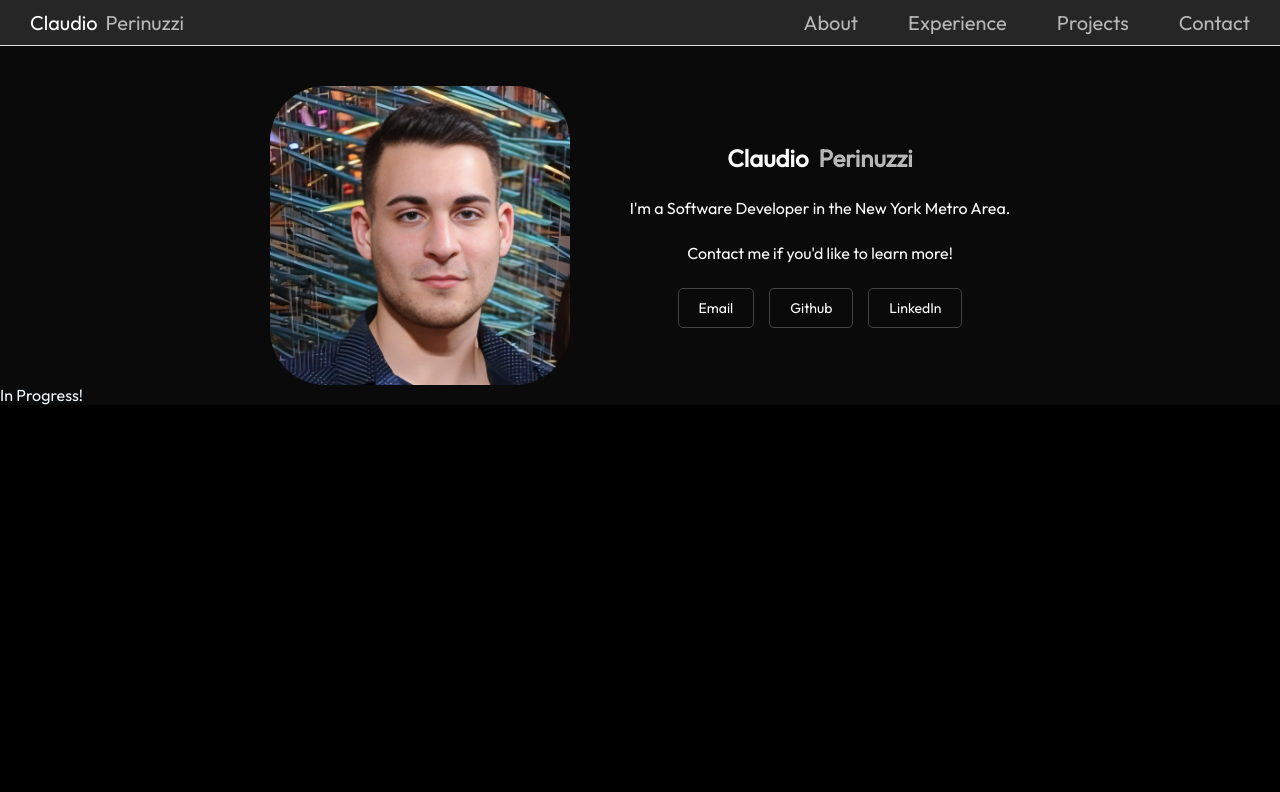
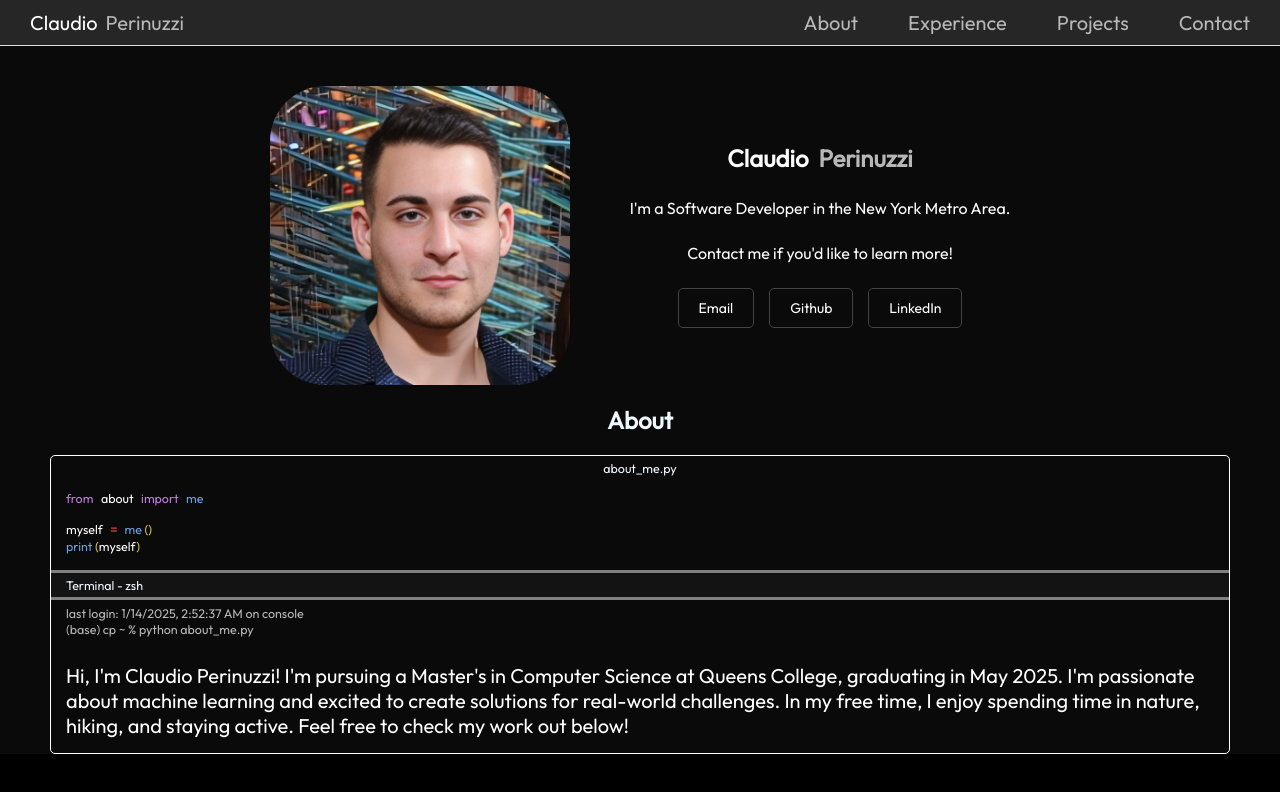
Before and after one commit to Claudio-Perinuzzi/portfolio-website, a React (Vite) app: page / in a window 1280 px wide. Shown: the top 792 px of the page. Built offline with nearby package versions, Linux system fonts and the light colour scheme.

Commit message:
Added commit component

```diff
--- a/src/components/About/About.jsx
+++ b/src/components/About/About.jsx
@@ -3,6 +3,52 @@ import styles from './About.module.css';
 
 export const About = () => {
     return (
-        <>In Progress!</>
+        <>
+            <section id="about">
+
+                <h1 className={styles.aboutHeader}>About</h1>
+
+                <div className={styles.windowContainer}>
+                    <div className={styles.tabHeader}>
+                            about_me.py
+                    </div>
+                        <div className={styles.ideContainer}>
+                            <span className={styles.import}>from</span>{" "}
+                            <span className={styles.variable}>about</span>{" "}
+                            <span className={styles.import}>import</span>{" "}
+                            <span className={styles.function}>me</span> <br /> <br />
+                            <span className={styles.vaideContainerriable}>myself</span>{" "}
+                            <span className={styles.operator}>=</span>{" "}
+                            <span className={styles.function}>me</span>
+                            <span className={styles.parenthesis}> ()</span>
+                            <br />
+                            <span className={styles.function}>print</span>
+                            <span className={styles.parenthesis}> (</span>
+                            <span className={styles.variable}>myself</span>
+                            <span className={styles.parenthesis}>)</span>
+                        </div>
+
+                    <div className={styles.terminalHeader}>
+                            Terminal - zsh
+                    </div>
+
+                    <div className={styles.terminal}>
+                        last login: {new Date().toLocaleString()} on console <br />
+                        (base) cp ~ % python about_me.py
+                        <br/>
+                        <br/>
+                        <div className= {styles.aboutText}>
+                            Hi, I'm Claudio Perinuzzi! I'm pursuing a Master's in Computer Science
+                            at Queens College, graduating in May 2025. I'm passionate about machine
+                            learning and excited to create solutions for real-world challenges. In my
+                            free time, I enjoy spending time in nature, hiking, and staying active.
+                            Feel free to check my work out below!
+                        </div>
+                    </div>
+
+                </div>
+            </section>
+
+        </>
     )
 }
--- a/src/components/About/About.module.css
+++ b/src/components/About/About.module.css
@@ -3,3 +3,83 @@
 :root {
     color: aliceblue;
 }
+
+.aboutHeader {
+    margin-top:20px;
+    text-align: center;
+}
+
+.windowContainer {
+    margin-top: 20px;
+    background-color: var(--color-tab);
+    border-radius: 5px;
+    align-self: center;
+    margin-right: 50px;
+    margin-left: 50px;
+    font-size: 12.5px;
+    border-style: solid;
+    border-color: white;
+    border-width: 0.5px;
+}
+
+.tabHeader {
+    text-align: center;
+    padding-top: 4px;
+    padding-bottom: 4px;
+}
+
+.terminal {
+    background-color: var(--color-terminal-bg);
+    color: var(--color-secondary-text);
+    padding-top: 5px;
+    min-height: 150px;
+    border-radius: 5px;
+    padding-left: 15px;
+    padding-bottom: 10px;
+}
+
+.terminalHeader {
+    padding-left: 15px;
+    padding-top: 4px;
+    padding-bottom: 4px;
+    background-color: rgb(19, 19, 20);
+    border-style: solid;
+    border-right: 0px;
+    border-left: 0px;
+    border-color: gray;
+
+}
+
+.aboutText {
+    font-size: 20px;
+    padding-top: 10px;
+    color: white;
+    padding-bottom: 5px;
+}
+
+.ideContainer {
+    font-family: 'Fira Code', 'Courier New', monospace;
+    color: white;
+    padding-top: 10px;
+    padding-left: 15px;
+    background-color: var(--color-ide-bg);
+    border-radius: 5px;
+    padding-bottom: 15px;
+}
+
+.operator {
+    color: rgb(186, 57, 54);
+    font-weight: bold;
+}
+
+.import {
+    color: rgb(193, 126, 223);
+}
+
+.function {
+    color: rgb(111, 161, 221)
+}
+
+.parenthesis {
+    color: rgb(241, 209, 71)
+}
```
